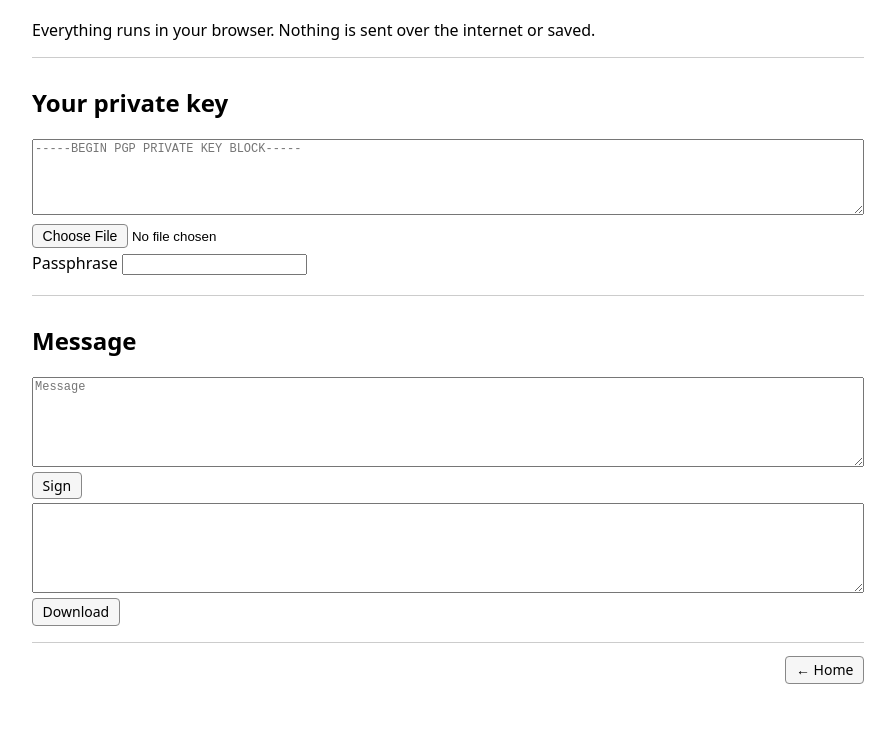
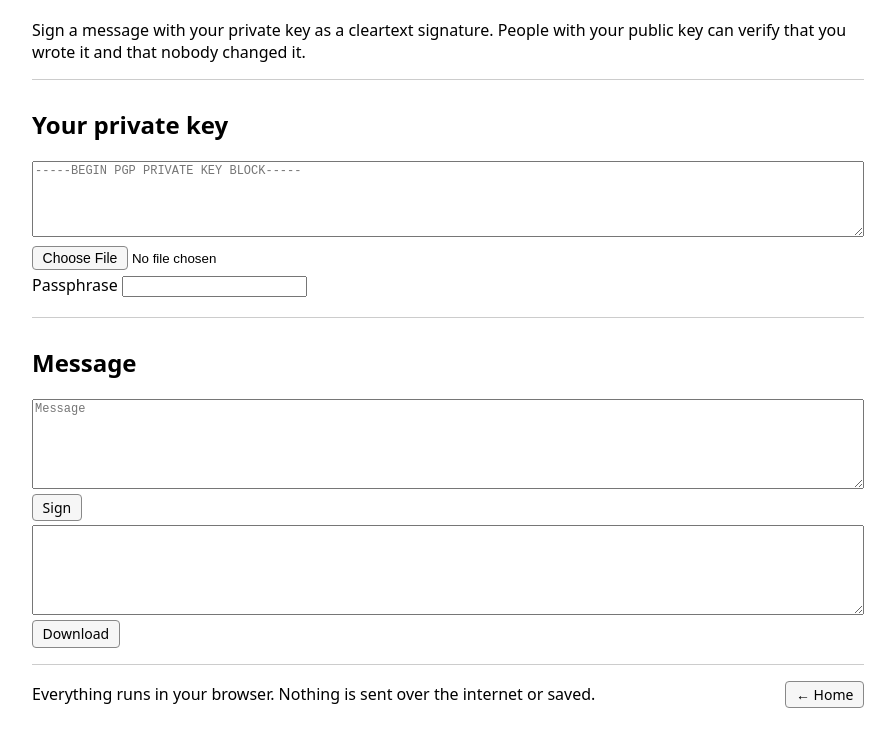
Before and after one commit to yilinfang/pgp-tool, a website with bundled scripts: page src/pages/sign.html in a window 1280 px wide. Shown: the part 67-807 px from the top of the page, without its empty margins (192-1087 px from the left). Built offline with nearby package versions, Linux system fonts and the light colour scheme.

Commit message:
feat: add page introductions and move privacy note to footer
Give the index and each task page a short introduction under the title.
Move the privacy note into the footer, next to the Home button.

Co-Authored-By: Claude Opus 5.5 <noreply@anthropic.com>

```diff
--- a/src/css/common.css
+++ b/src/css/common.css
@@ -46,7 +46,16 @@ a.home:hover,
   background: #e6e6e6;
 }
 footer {
+  display: flex;
+  justify-content: space-between;
+  align-items: center;
+  gap: 1rem;
   border-top: 1px solid #ccc;
   padding: 1rem 0;
-  text-align: right;
 }
+footer p {
+  margin: 0;
+}
+footer a.home {
+  flex-shrink: 0;
+}
--- a/src/pages/sign.html
+++ b/src/pages/sign.html
@@ -11,8 +11,9 @@
     <form id="app" autocomplete="off">
       <h1>Sign</h1>
       <p>
-        Everything runs in your browser. Nothing is sent over the internet or
-        saved.
+        Sign a message with your private key as a cleartext signature. People
+        with your public key can verify that you wrote it and that nobody
+        changed it.
       </p>
 
       <section>
@@ -45,6 +46,10 @@
       </section>
 
       <footer>
+        <p>
+          Everything runs in your browser. Nothing is sent over the internet or
+          saved.
+        </p>
         <a class="home" href="../index.html">&larr; Home</a>
       </footer>
     </form>
```
Also changed, not shown: src/index.html (+10 -2 lines), src/pages/decrypt.html (+6 -2 lines), src/pages/encrypt.html (+6 -2 lines), src/pages/generate.html (+7 -2 lines), src/pages/revoke.html (+6 -2 lines), src/pages/verify.html (+6 -2 lines).
